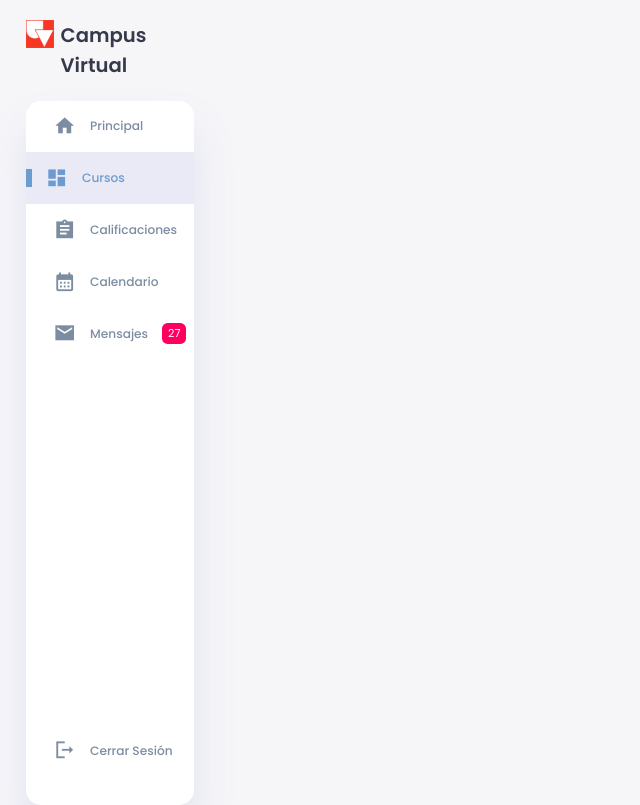
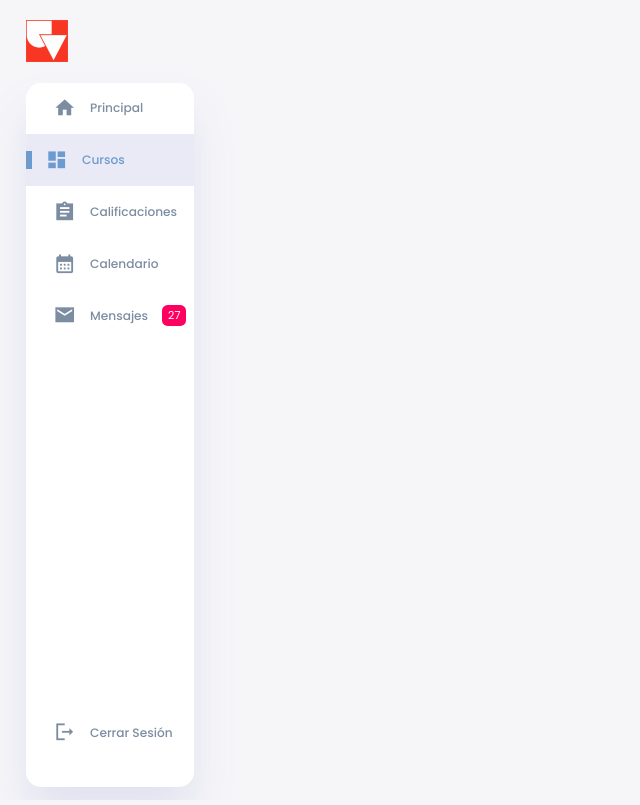
Before and after one commit to VictorHOG95/Admin_Dashboard, a plain HTML site: page index.html in a window 1280 px wide. Shown: the whole page, without its empty margins (0-640 px from the left). Drawn offline with Linux system fonts and the light colour scheme.

Commit message:
Modificaciones en el panel lateral izquierdo (Menu).

```diff
--- a/index.html
+++ b/index.html
@@ -20,7 +20,7 @@
             <div class="toggle">
                 <div class="logo">
                     <img src="images/logo.png">
-                    <h2>Campus Virtual</h2>
+                    <!-- <h2>Campus Virtual</h2> -->
                 </div>
                 <div class="close" id="close-btn">
                     <span class="material-icons-sharp">
--- a/style.css
+++ b/style.css
@@ -140,8 +140,8 @@ aside .toggle .logo {
 }
 
 aside .toggle .logo img {
-  width: 2rem;
-  height: 2rem;
+  width: 3rem;
+  height: 3rem;
 }
 
 aside .toggle .close {
@@ -211,7 +211,7 @@ aside .sidebar a:hover{
 }
 
 aside .sidebar a:hover span{
-    margin-left: 0.6rem;
+    margin-left: 0.1rem;
 }
 
 aside .sidebar .message-count{
```
